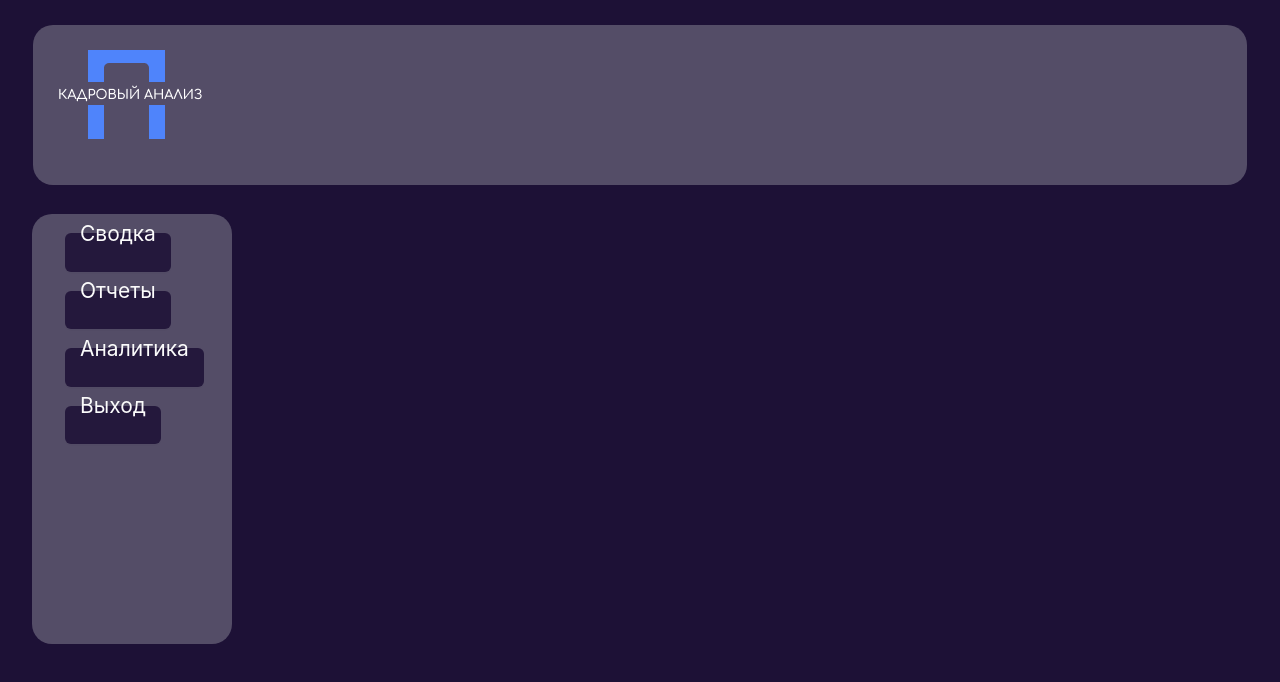
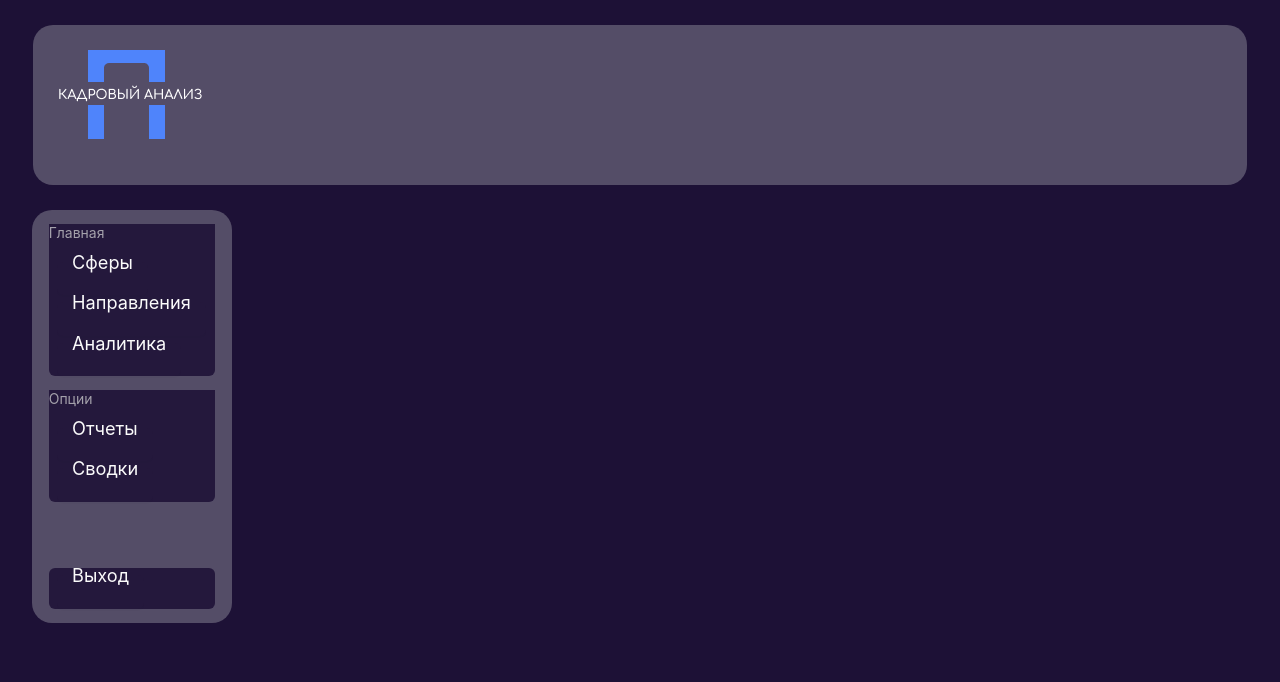
Before and after one commit to DoctorLivchic/data_analysis_front, a React (Create React App) app: page /pages/MainAutCard1 in a window 1280 px wide. Shown: the top 682 px of the page. Built offline with nearby package versions, Linux system fonts and the light colour scheme.

Commit message:
page_fre

```diff
--- a/package.json
+++ b/package.json
@@ -9,9 +9,10 @@
     "@testing-library/react": "^13.4.0",
     "@testing-library/user-event": "^13.5.0",
     "antd": "^5.16.0",
-    "chart.js": "^4.4.6",
+    "chart.js": "^4.4.7",
     "d3": "^7.9.0",
     "react": "^18.3.1",
+    "react-chartjs-2": "^5.3.0",
     "react-dom": "^18.2.0",
     "react-router-dom": "^6.22.3",
     "react-scripts": "5.0.1",
--- a/src/Main.css
+++ b/src/Main.css
@@ -79,12 +79,38 @@ margin-left: 0.1%;
 }
 .slider_free{
   background-color: #544D67;
-  padding-bottom: 100%;
-  padding-right: 2%;
-  padding-left: 2%;
+  padding-bottom: 1%;
+  padding-right: 1.3%;
+  padding-left: 1.3%;
   border-radius: 20px;
-  margin-top: 2%;
-  margin-left: 2%;
+  margin-left: 0.3%;
+  position: absolute;
+
+}
+.slider_free_button{
+  margin-bottom: 1%;
+  font-style: "Regular";
+  background-color: #24183C;
+  color: #fbfbfb;
+  border-radius:  6px;
+  border-width: 0px;
+  position: relative;
+}
+.slider_free_button_exit{
+  margin-top: 40%;
+  margin-bottom: 1%;
+  font-style: "Regular";
+  background-color: #24183C;
+  color: #fbfbfb;
+  border-radius:  6px;
+  border-width: 0px;
+  position: relative;
+}
+.slider_free_button_p{
+
+  background-color: #24183C;
+  color: #A4A1AB;
+
 }
 .auth_vhod{
   color: #fff;
@@ -128,7 +154,6 @@ margin-left: 0.1%;
   margin-top: 2%;
 
 
-
   .flip-button-container {
     perspective: 1000px;
 }
@@ -168,10 +193,10 @@ margin-left: 0.1%;
  color: #fff;
 }
 .button_fre_anali{
-  margin-left: 15%;
-  margin-top: 10%;
+  margin-left: 5%;
+  margin-top: 1%;
   padding-bottom: 20%;
-  font-size: 150%;
+  font-size: 130%;
 
   font-style: "Regular";
   background-color: #24183C;
@@ -180,6 +205,7 @@ margin-left: 0.1%;
   border-width: 0px;
   text-align: center;
 }
+
 
 .line{
   background-color: #fff;
@@ -196,8 +222,14 @@ margin-left: 0.1%;
   border-radius: 5px;
   margin-left: 3%;
 }
+.free_analytic_slider{
+
+  border-radius: 20px;
+  margin-top: 2%;
+  margin-left: 1.6%;
+}
 .free_analytic_doby{
-  display: flex;
+
   border-radius: 20px;
   margin-top: 2%;
   margin-left: 1.6%;
@@ -205,6 +237,9 @@ margin-left: 0.1%;
 .button_fre_analit_boby{
  margin-left: 5%;
  margin-top: 2%;
+}
+.analitic_blok{
+ display: flex;
 }
 .img_page_home{
  position: absolute;
--- a/src/pages/Free_analytics.js
+++ b/src/pages/Free_analytics.js
@@ -7,11 +7,24 @@ import myImageIconHeduser from '../img/user.png'
 import * as d3 from "d3";
 
 
+
 import Chart from 'chart.js/auto';
 
 export default function Free_analytics() {
     const navigate = useNavigate();
 	const { Sider, Content } = Layout;
+    const [data, setData] = useState({
+        labels: [],
+        datasets: [
+          {
+            label: 'Динамические данные',
+            data: [],
+            fill: false,
+            backgroundColor: 'rgba(75,192,192,0.4)',
+            borderColor: 'rgba(75,192,192,1)',
+          },
+        ],
+      });
 
 
     return (
--- a/src/pages/MainAutCard1.js
+++ b/src/pages/MainAutCard1.js
@@ -22,17 +22,34 @@ export default function MainAutCard1() {
                 </div>
             </header>
 
-
-            <div className="free_analytic_doby">
+        <div className="analitic_blok">
+            <div className="free_analytic_slider">
                 <div className="f">
                   <Sider className="slider_free">
-                    <Button className="button_fre_anali">Cводка</Button>
-                    <Button className="button_fre_anali">Отчеты</Button>
-                    <Button className="button_fre_anali">Аналитика</Button>
-                    <Button onClick={() => {navigate('/')}} className="button_fre_anali">Выход</Button>
+                    <div className="slider_free_button">
+                        <p className="slider_free_button_p">Главная</p>
+                        <Button className="button_fre_anali">Cферы</Button>
+                        <Button className="button_fre_anali">Направления</Button>
+                        <Button className="button_fre_anali">Аналитика</Button>
+
+                    </div>
+                    <div className="slider_free_button">
+                        <p className="slider_free_button_p">Опции</p>
+                        <Button className="button_fre_anali">Отчеты</Button>
+                        <Button className="button_fre_anali">Сводки</Button>
+                    </div>
+                    <div className="slider_free_button_exit">
+                        <Button onClick={() => {navigate('/')}} className="button_fre_anali">Выход</Button>
+                    </div>
                   </Sider>
                 </div>
+                </div>
+            <div className="free_analytic_doby">
+                        <p className="slider_free_button_p" > Текст</p>
             </div>
+
+
+        </div>
 
         </div>
     )
```
Also changed, not shown: 1 other file (tests, documents, lock files or other folders).
